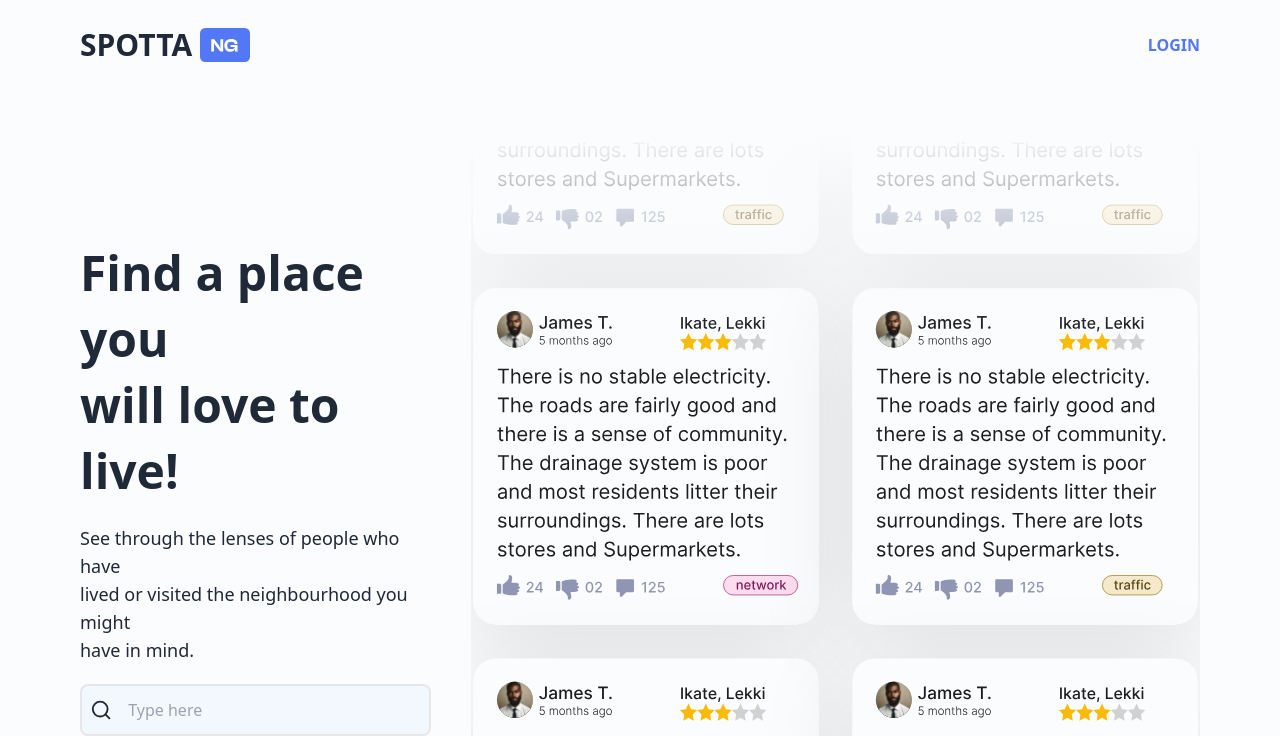
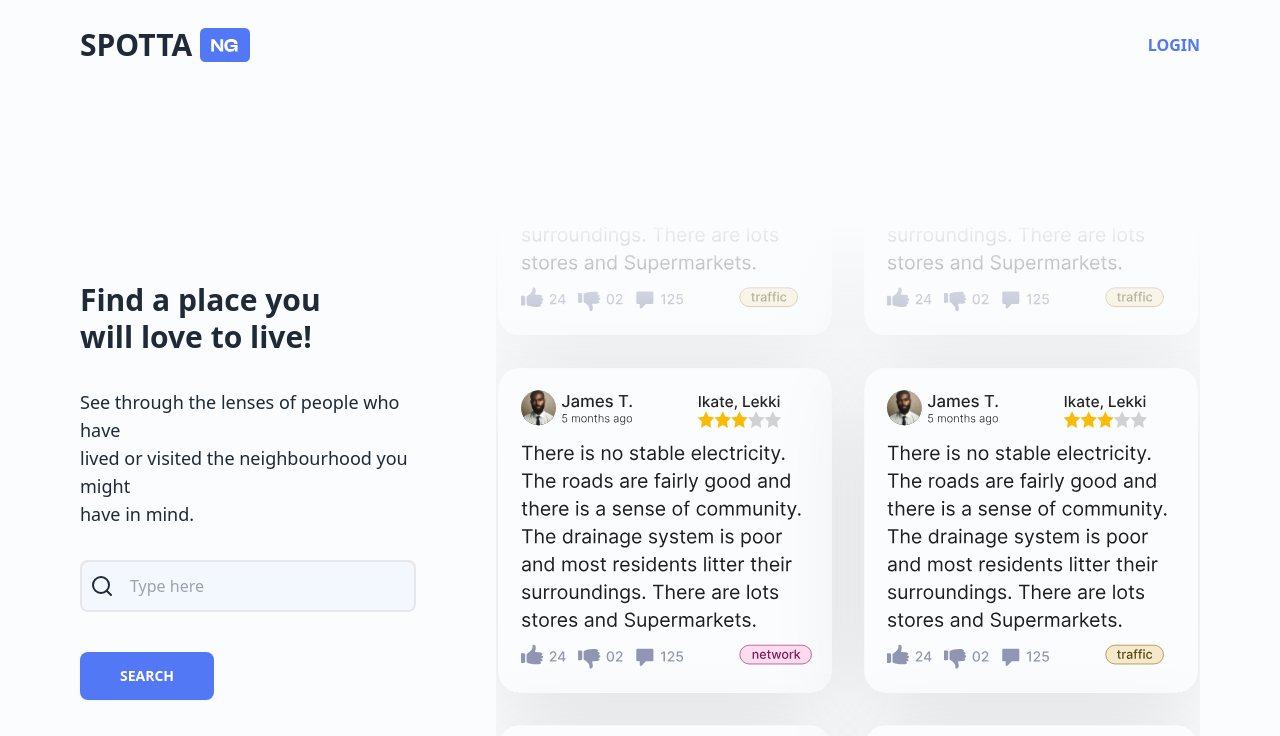
Before and after one commit to Benjtalkshow/spotta, a React (Vite) app: page / in a window 1280 px wide. Shown: the top 736 px of the page. Built offline with nearby package versions, Linux system fonts and the light colour scheme.

Commit message:
Fix: Hero section

```diff
--- /dev/null
+++ b/src/assets/css/hideScrollbar.module.css
@@ -0,0 +1,9 @@
+.hide-scroll::-webkit-scrollbar {
+    display: none;
+  }
+
+  /* Hide scrollbar for IE, Edge and Firefox */
+  .hide-scroll {
+    -ms-overflow-style: none; /* IE and Edge */
+    scrollbar-width: none; /* Firefox */
+  }
--- a/src/components/Header.jsx
+++ b/src/components/Header.jsx
@@ -1,11 +1,13 @@
+// Header.js
 import React, { useState } from "react";
 import logo from "../assets/images/logo.svg";
 import { Link } from "react-router-dom";
 
 const Header = () => {
   const [isLoggedIn, setIsLoggedIn] = useState(false);
+
   return (
-    <div className="w-full py-5 px-5 md:px-20 absolute bg-customBg">
+    <div className="w-full py-5 px-5 md:px-20  bg-customBg ">
       <header className="flex items-center justify-between">
         {/* logo */}
         <div className="logo flex gap-2 items-center">
--- a/src/components/Hero/Hero.jsx
+++ b/src/components/Hero/Hero.jsx
@@ -4,26 +4,29 @@ import { tailwindEffect } from "../../data/constants";
 
 const Hero = () => {
   return (
-    <section className="flex justify-center items-center mt-60">
-    <div className="">
-      <h1 className="font-bold text-5xl leading-snug">
+    <section className="flex justify-center mt-10 superMedium:mt-0 items-center w-full superMedium:w-fit text-center superMedium:text-left">
+      <div className="w-full max-w-md px-5 md:px-0">
+        <h1 className="font-bold text-3xl miniDesktop:text-5xl leading-tight">
           Find a place you <br /> will love to live!
         </h1>
-      <h3 className="text-lg my-5">
-        See through the lenses of people who have <br /> lived or visited the
-        neighbourhood you might <br /> have in mind.
+        <h3 className="text-base md:text-lg my-5 md:my-8">
+          See through the lenses of people who have <br className="hidden md:block" />
+          lived or visited the neighbourhood you might <br className="hidden md:block" />
+          have in mind.
         </h3>
+
         {/* input */}
         <div
           className={`w-full ${tailwindEffect} border-2 flex items-center bg-customGray rounded-lg px-2 focus-within:border-customBlue`}
         >
-        <Search />
+          <Search className="flex-shrink-0" />
           <input
             type="text"
             placeholder="Type here"
             className="input border-none bg-inherit rounded-none focus:outline-none w-full max-w-xs"
           />
         </div>
+
         {/* button */}
         <button
           className={`${tailwindEffect} border-0 btn mt-10 text-white bg-customBlue px-10 hover:bg-blue-400`}
--- a/src/components/Hero/HeroBg.jsx
+++ b/src/components/Hero/HeroBg.jsx
@@ -1,9 +1,10 @@
 import React from 'react'
 import herobg from "../../assets/images/herobg.svg"
+import styles from "../../assets/css/hideScrollbar.module.css"
 
 const HeroBg = () => {
   return (
-    <div className='h-[90%]'>
+    <div className={`h-full mb-10 superMedium:mb-0 superMedium:h-[90%] overflow-y-auto ${styles['hide-scroll']}`}>
       <img src={herobg} alt="hero image" className='w-[800px]' />
     </div>
   )
--- a/src/components/Hero/HeroSection.jsx
+++ b/src/components/Hero/HeroSection.jsx
@@ -1,12 +1,13 @@
+// HeroSection.js
 import React from "react";
 import Hero from "./Hero";
 import HeroBg from "./HeroBg";
 
 const HeroSection = () => {
   return (
-    <div className="w-full justify-between flex gap-10 px-5 md:px-20 items-start h-full">
-      <Hero />
-      <HeroBg />
+    <div className="flex flex-col superMedium:flex-row gap-10 superMedium:gap-20 miniDesktop:gap-0 h-screen justify-between px-5 md:px-20">
+        <Hero />
+        <HeroBg />
     </div>
   );
 };
--- a/tailwind.config.js
+++ b/tailwind.config.js
@@ -10,6 +10,11 @@ export default {
         customBlue: "#5378F6",
         customGray: "#F3F7FE",
         customGreen: "#00A96E",
+      },
+      screens: {
+        'miniDesktop': '1300px',
+        'superMedium': '975px',
+        // 'Desktop': '1300px',
       },
     },
   },
```
Lines whose indentation alone changed are shown as unchanged.
